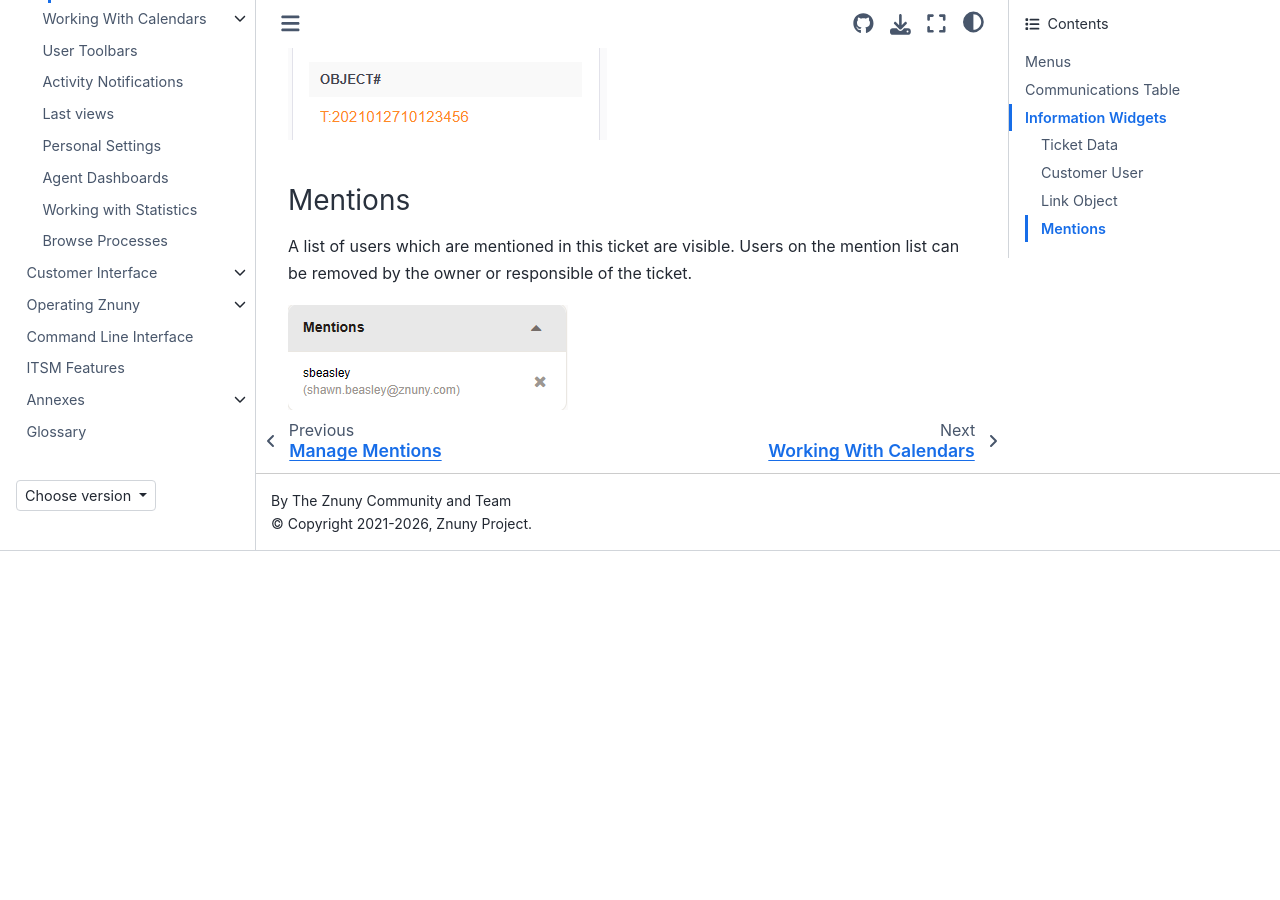
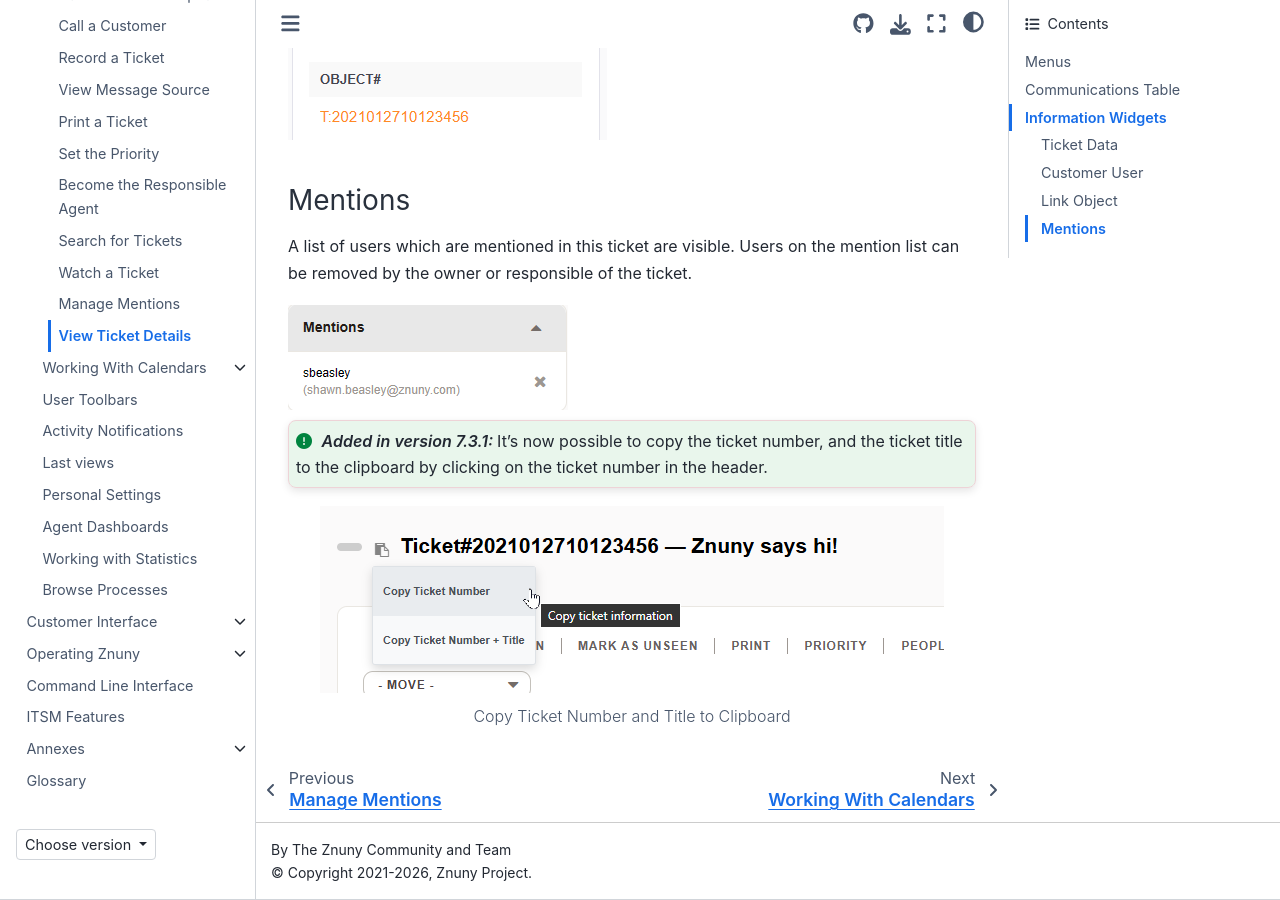
Before and after one commit to znuny/manual, a Sphinx documentation site: the page built from source/agentinterface/ticketviews/agentticketzoom/index.rst, in a window 1280 px wide and 900 px high, scrolled down 7114 px. Built offline with Sphinx 7.4.7 and the Sphinx Book theme 1.1.4, drawn with Linux system fonts in a browser that asks for light colours; before the commit the page ends 7665 px from its top, so only the background shows below that.

Commit message:
Resolve "Documentation 7.3 - Znuny-CopyTicketNumber Integrated"

```diff
--- a/source/agentinterface/ticketviews/agentticketzoom/index.rst
+++ b/source/agentinterface/ticketviews/agentticketzoom/index.rst
@@ -191,3 +191,12 @@
 
 .. image:: images/agent_ticket_mention_widget.png
     :alt: Mention Data Widget Image
+
+.. versionadded:: 7.3.1
+
+    It's now possible to copy the ticket number, and the ticket title to the clipboard by clicking on the ticket number in the header.
+
+.. figure:: images/ticket_number_copy.PNG
+    :alt: Copy Ticket Number Image
+
+    Copy Ticket Number and Title to Clipboard
```
Also changed, not shown: source/agentinterface/ticketviews/agentticketzoom/images/ticket_number_copy.PNG (added).
